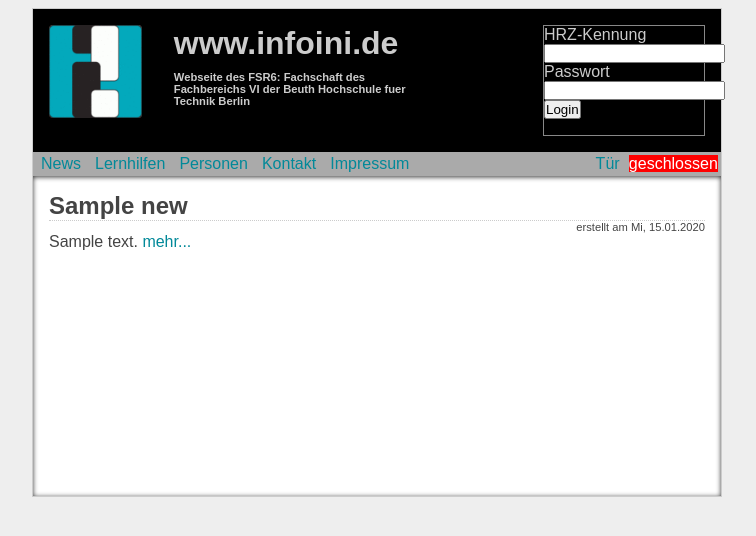
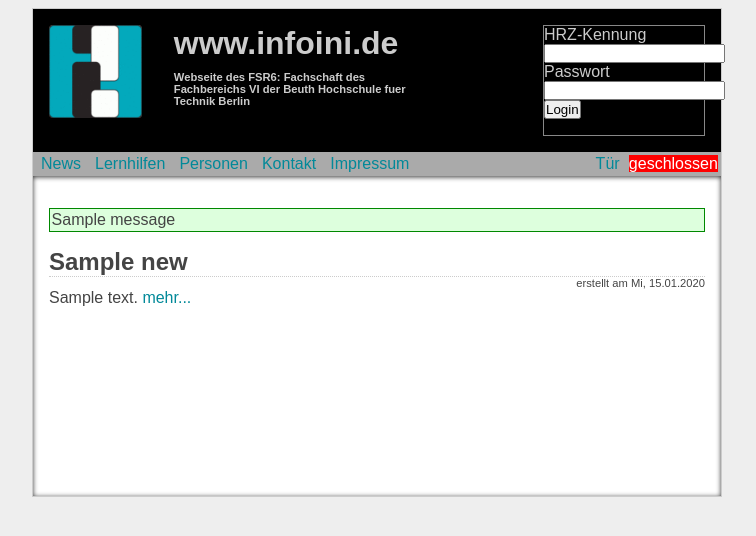
Before and after one commit to baracoder/infoini-django, a Django app: template templates/news/news_list.html in a window 1280 px wide. Shown: the top 536 px of the page, without its empty margins (263-1019 px from the left). Run offline with Django 3.2, Linux system fonts and the light colour scheme; the template is opened without the code that fills it: values that come from a table or form of the project are taken from there, others are empty; tables that the repository leaves empty hold one stand-in row (values such as "Sample post"); one stand-in notice (Sample message) is shown; parts of the project's set-up code (start-up, migrations or seed data) failed here and were passed over.

Commit message:
messages-framework eingebunden

```diff
--- a/lernhilfen/views.py
+++ b/lernhilfen/views.py
@@ -5,6 +5,7 @@ from django.core.context_processors import csrf
 from django.contrib.auth.decorators import login_required, permission_required
 from infoini.shortcuts import render_response
 from django.http import HttpResponse, HttpResponseForbidden, HttpResponseRedirect
+from django.contrib import messages
 
 
 @csrf_protect
@@ -35,6 +36,7 @@ def upload(request):
     uploadform = forms.LernhilfenUpload(request.POST or None, request.FILES or None)
     if request.POST and uploadform.is_valid():
         uploadform.save()
+        messages.success(request,'Lernhilfe hochgeladen')
         return HttpResponseRedirect('/lernhilfen/')
 
     c = {
@@ -48,6 +50,7 @@ def sichten(request,id,params):
         l = models.Lernhilfe.objects.get(pk=id)
         l.gesichtet = True
         l.save()
+        messages.success(request,'%s gesichtet' % l.name)
         return HttpResponseRedirect('/lernhilfen/?'+params)
     else:
         return HttpResponseForbidden('Nicht gestattet')
--- a/media/style.css
+++ b/media/style.css
@@ -37,3 +37,7 @@ body {background-color:#eee;}
 .lernhilfen .filter li {width:20%;display:block;float:left;}
 .lernhilfen .filter label {display:block;}
 .lernhilfen .filter select {width:100%;}
+
+/*lernhilfen*/
+.messages li { border:1px solid #CC0;background-color:#FF8;padding:0.1em;list-style:none;}
+.messages li.success { border:1px solid #080;background-color:#dfd;}
--- a/settings.py
+++ b/settings.py
@@ -97,6 +97,7 @@ TEMPLATE_CONTEXT_PROCESSORS = ("django.core.context_processors.auth",
 "django.core.context_processors.debug",
 "django.core.context_processors.i18n",
 'django.core.context_processors.request',
+'django.contrib.messages.context_processors.messages',
 "infoini.context.glob",)
 
 AUTHENTICATION_BACKENDS = (
@@ -123,6 +124,8 @@ INSTALLED_APPS = (
     'django.contrib.flatpages',
 )
 
+MESSAGE_STORAGE='django.contrib.messages.storage.session.SessionStorage'
+
 # OVERWRITE WITH LOCAL SETTINGS
 try:
     from local_settings import *
--- a/templates/base.html
+++ b/templates/base.html
@@ -60,6 +60,14 @@ Du hast Zugriff zum <a href="/admin/">Admin-Interface</a>
             </div>
             <div id="main">
                 <div class="content">
+                    {% if messages %}
+                    <ul class="messages">
+                        {% for message in messages %}
+                        <li{% if message.tags %} class="{{ message.tags }}"{% endif %}>{{ message }}</li>
+                        {% endfor %}
+                    </ul>
+                    {% endif %}
+
                     {% block content %}
                         Kein Inhalt
                     {% endblock %}
```
